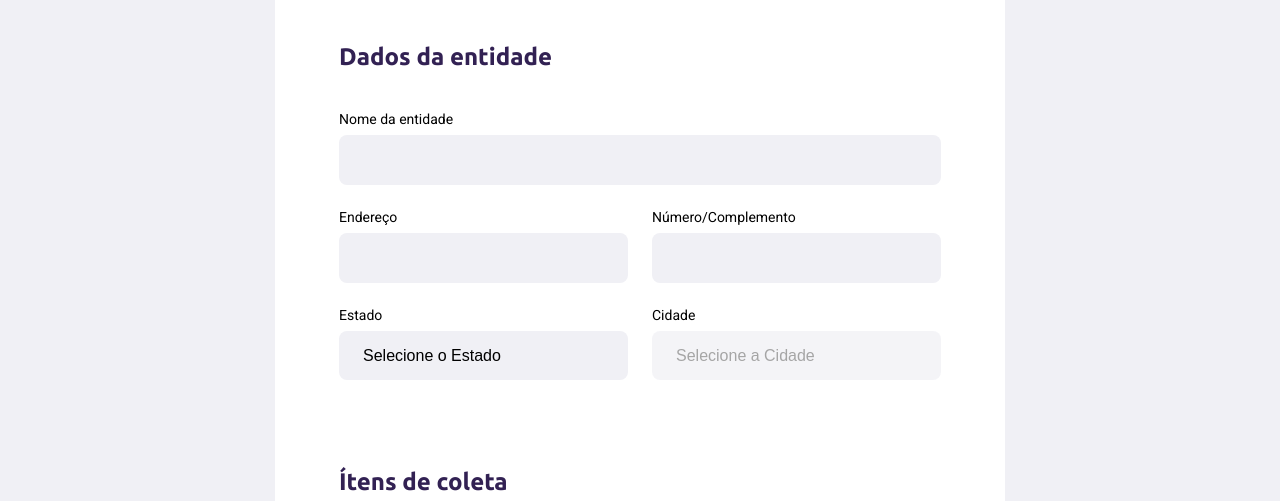
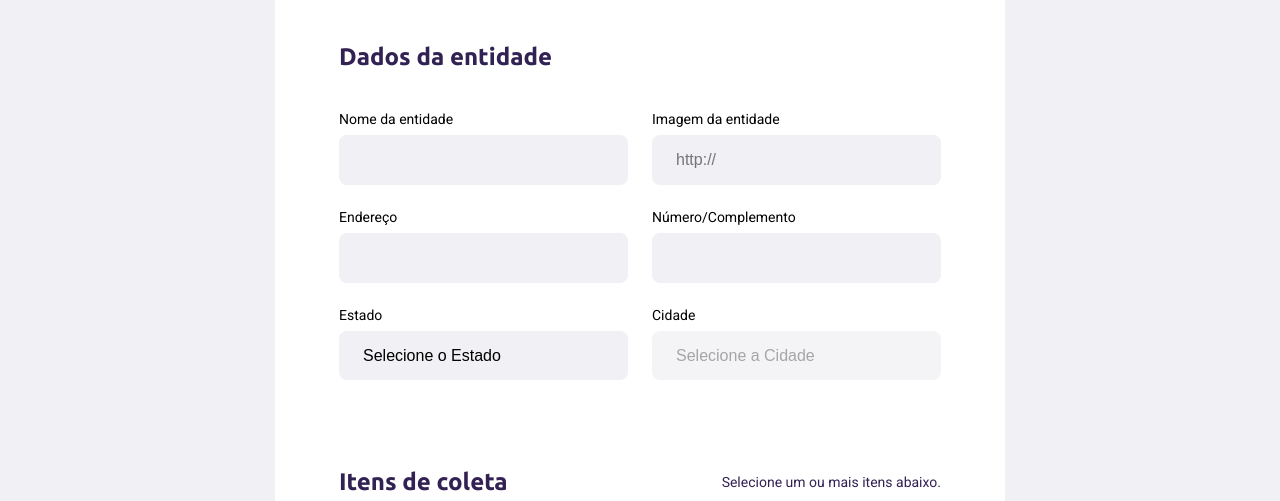
Before and after one commit to Nardogomes/Ecoleta, a website: page src/views/create-point.html in a window 1280 px wide. Shown: the part 299-800 px from the top of the page. Drawn offline with nearby package versions, Linux system fonts and the light colour scheme; files that its build step writes are made by us from their sources; no server answers.

Commit message:
Altenado a estrutura da views com template engine

```diff
--- a/public/styles/create-point.css
+++ b/public/styles/create-point.css
@@ -48,10 +48,19 @@ form fieldset {
 
 form legend {
     margin-bottom: 40px;
+    display: flex;
+    align-items: center;
+    justify-content: space-between;
+    width: 100%;
 }
 
 form legend h2 {
     font-size: 24px;
+}
+
+form legend span {
+    font-size: 14px;
+    color: var(--title-color);
 }
 
 form .field {
--- a/src/views/create-point.html
+++ b/src/views/create-point.html
@@ -1,20 +1,16 @@
-<!DOCTYPE html>
-<html lang="pt_br">
-    <head>
-        <meta charset="UTF-8">
-        <meta name="viewport" content="width=device-width, initial-scale=1.0">
+{% extends "layout.html" %}
 
+{% set pageId = "page-create-point" %}
+
+{% block title %}
     <title>Criar um ponto de coleta</title>
+{% endblock title %}
 
-        <link href="https://fonts.googleapis.com/css2?family=Roboto&family=Ubuntu:wght@700&display=swap" rel="stylesheet">
-        <link rel="stylesheet" href="/styles/main.css">
+{% block style %}
     <link rel="stylesheet" href="/styles/create-point.css">
-        <link rel="stylesheet" href="/styles/responsive.css">
-    </head>
-    <body>
+{% endblock style %}
 
-        <div id="page-create-point">
-
+{% block content %}
     {% include "partials/page-header.html" %}
 
     <form action="#">
@@ -25,10 +21,21 @@
                 <h2>Dados da entidade</h2>
             </legend>
 
+            <div class="field-group">
                 <div class="field">
                     <label for="name">Nome da entidade</label>
                     <input type="text" name="name" required>
                 </div>
+                <div class="field">
+                    <label for="image">Imagem da entidade</label>
+                    <input
+                        type="url"
+                        name="image"
+                        placeholder="http://"
+                        required>
+                </div>
+            </div>
+
 
             <div class="field-group">
                 <div class="field">
@@ -63,7 +70,8 @@
 
         <fieldset>
             <legend>
-                        <h2>Ítens de coleta</h2>
+                <h2>Itens de coleta</h2>
+                <span>Selecione um ou mais itens abaixo.</span>
             </legend>
 
             <div class="items-grid">
@@ -98,8 +106,8 @@
 
         <button type="submit">Cadastar ponto de coleta</button>
     </form>
+{% endblock content %}
 
-        </div><!-- #page-create-point -->
+{% block scripts %}
     <script src="/scripts/create-point.js"></script>
-    </body>
-</html>
+{% endblock scripts %}
--- a/src/views/layout.html
+++ b/src/views/layout.html
@@ -18,7 +18,7 @@
     </head>
     <body>
 
-        <div id="{{ bodyId }}">
+        <div id="{{ pageId }}">
             {% block content %}
             {% endblock content %}
         </div>
```
Also changed, not shown: src/views/index.html (+1 -4 lines), src/views/search-results.html (+9 -16 lines). Lines whose indentation alone changed are shown as unchanged.
